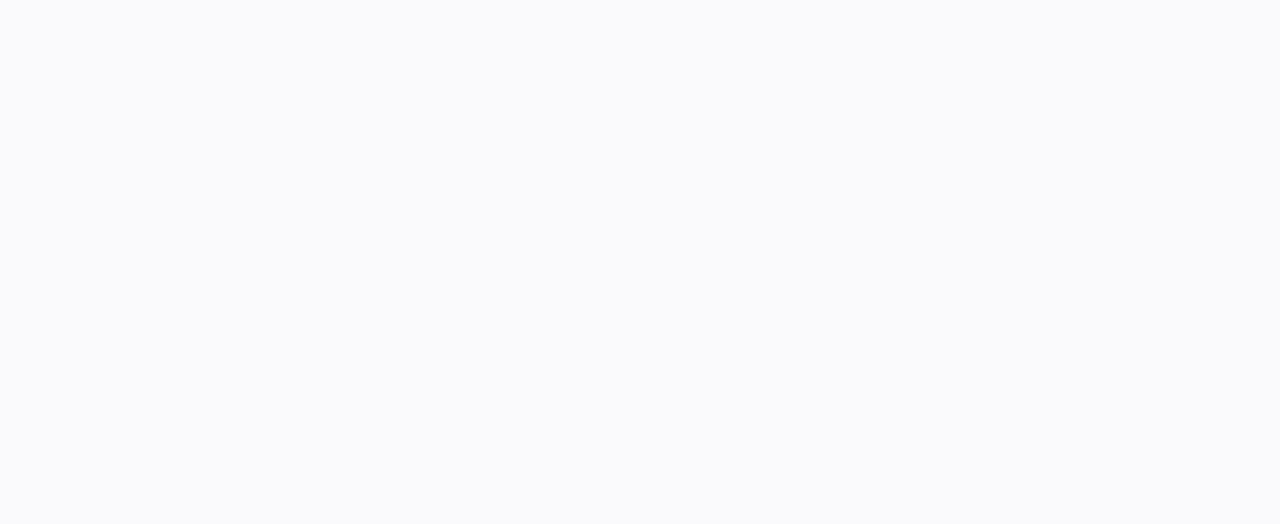
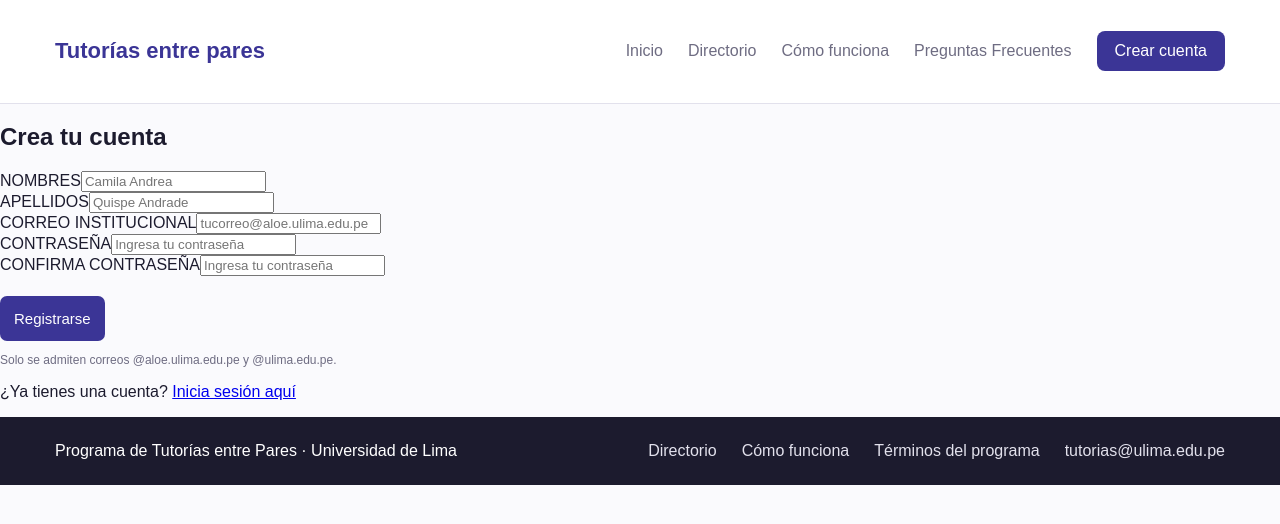
Before and after one commit to KiaraAbad/PROYECTO, a React (Vite) app: page /registro in a window 1280 px wide. Before the commit this address had no page. Shown: the top 524 px of the page. Built offline with nearby package versions, Linux system fonts and the light colour scheme.

Commit message:
registro añadido

```diff
--- a/src/App.jsx
+++ b/src/App.jsx
@@ -1,6 +1,7 @@
 import { BrowserRouter, Routes, Route, Navigate } from 'react-router-dom';
 import Home from './pages/Home';
 import Login from './pages/Login';
+import Registro from "./pages/Registro";
 
 function App() {
   return (
@@ -8,6 +9,7 @@
       <Routes>
         <Route path="/" element={<Home />} />
         <Route path="/login" element={<Login />} />
+        <Route path="/registro" element={<Registro />} />
       </Routes>
     </BrowserRouter>
   );
--- a/src/components/Header.jsx
+++ b/src/components/Header.jsx
@@ -5,10 +5,10 @@
       <h2 className="logo">Tutorías entre pares</h2>
       <nav>
         <a href="/">Inicio</a>
-        <a href="#directorio">Directorio</a>
-        <a href="#como-funciona">Cómo funciona</a>
+        <a href="/tutores">Directorio</a>
+        <a href="/#como-funciona">Cómo funciona</a>
         <a href="#Preguntas Frecuentes">Preguntas Frecuentes</a>
-        <a href="/registro" className="boton-principal">
+        <a href="Login" className="boton-principal">
           Crear cuenta
         </a>
       </nav>
--- a/src/pages/Login.jsx
+++ b/src/pages/Login.jsx
@@ -1,19 +1,10 @@
 import { Link } from 'react-router-dom';
+import Header from '../components/Header';
 
 export function Login() {
   return (
     <div className="login-container">
-      <header>
-        <h2 className="logo">Tutorías entre pares</h2>
-        <nav>
-          <Link to="/">Inicio</Link>
-          <Link to="/tutores">Directorio</Link>
-          <a href="/#como-funciona">Cómo funciona</a>
-          <Link to="/registro" className="boton-principal">
-            Crear cuenta
-          </Link>
-        </nav>
-      </header>
+      <Header/>
 
       <main className="main-login">
         <section className="contenedor-login">
@@ -25,7 +16,7 @@
             </p>
             <p>
               <strong>¿Aún no tienes cuenta?</strong>{' '}
-              <Link to="/registro">Crear cuenta</Link>
+              <Link to="/Registro">Crear cuenta</Link>
             </p>
           </div>
 
--- /dev/null
+++ b/src/pages/Registro.jsx
@@ -0,0 +1,89 @@
+import { Link } from "react-router-dom";
+import Header from "../components/Header";
+import Footer from "../components/Footer";
+
+export default function Registro() {
+  return (
+    <>
+      <Header />
+      <main className="main-registro">
+        <section className="contenedor-registro">
+          <div className="formulario-registro">
+            <h2>Crea tu cuenta</h2>
+            <form>
+              <div className="fila-nombres">
+                <div className="campo">
+                  <label htmlFor="nombres">NOMBRES</label>
+                  <input
+                    type="text"
+                    id="nombres"
+                    name="nombres"
+                    placeholder="Camila Andrea"
+                    required
+                  />
+                </div>
+                <div className="campo">
+                  <label htmlFor="apellidos">APELLIDOS</label>
+                  <input
+                    type="text"
+                    id="apellidos"
+                    name="apellidos"
+                    placeholder="Quispe Andrade"
+                    required
+                  />
+                </div>
+              </div>
+
+              <div className="campo">
+                <label htmlFor="correo">CORREO INSTITUCIONAL</label>
+                <input
+                  type="email"
+                  id="correo"
+                  name="correo"
+                  placeholder="tucorreo@aloe.ulima.edu.pe"
+                  required
+                />
+              </div>
+
+              <div className="fila-nombres">
+                <div className="campo">
+                  <label htmlFor="contrasena">CONTRASEÑA</label>
+                  <input
+                    type="password"
+                    id="contrasena"
+                    name="contrasena"
+                    placeholder="Ingresa tu contraseña"
+                    required
+                  />
+                </div>
+                <div className="campo">
+                  <label htmlFor="conf-contrasena">CONFIRMA CONTRASEÑA</label>
+                  <input
+                    type="password"
+                    id="conf-contrasena"
+                    name="conf-contrasena"
+                    placeholder="Ingresa tu contraseña"
+                    required
+                  />
+                </div>
+              </div>
+
+              <button type="submit" className="boton-ingresar">
+                Registrarse
+              </button>
+            </form>
+
+            <p className="mensaje-correo">
+              Solo se admiten correos @aloe.ulima.edu.pe y @ulima.edu.pe.
+            </p>
+
+            <p>
+              ¿Ya tienes una cuenta? <Link to="/login">Inicia sesión aquí</Link>
+            </p>
+          </div>
+        </section>
+      </main>
+      <Footer />
+    </>
+  );
+}
```
